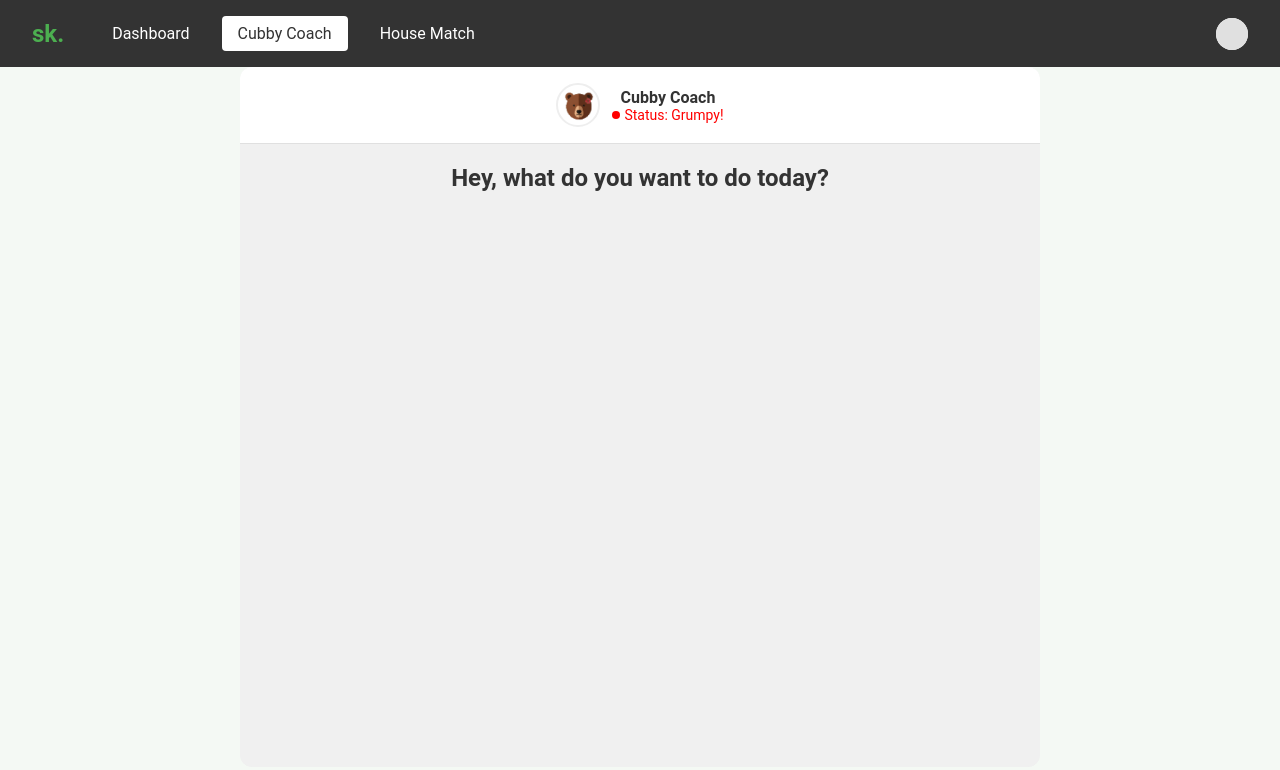
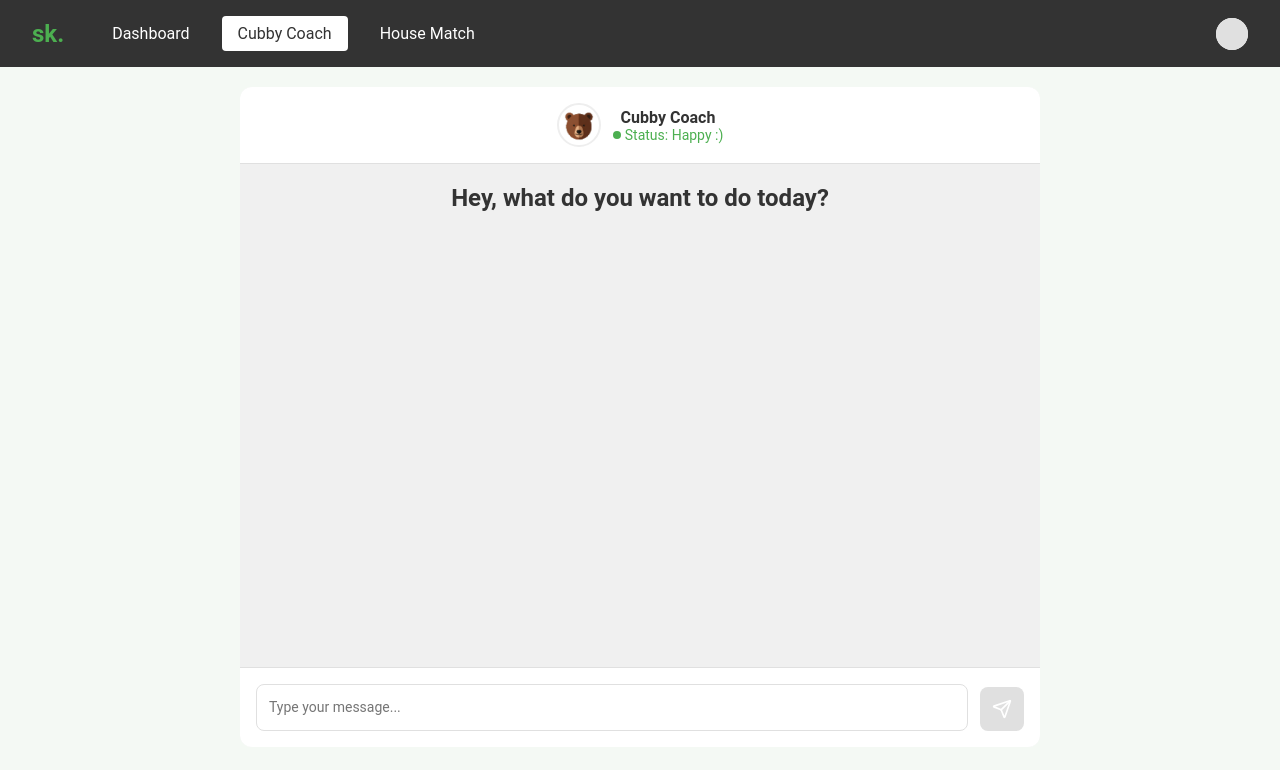
Before and after one commit to collinsbwl/testsite, a React (Create React App) app in the folder smartkart/: page /financeCoach in a window 1280 px wide. Shown: the top 770 px of the page. Built offline with nearby package versions, Linux system fonts and the light colour scheme.

Commit message:
combined

```diff
--- a/smartkart/src/components/financeCoach.js
+++ b/smartkart/src/components/financeCoach.js
@@ -1,16 +1,21 @@
-import { useState, useEffect} from 'react';
+import { useState, useEffect, useRef } from 'react';
+import { Send, Loader2 } from 'lucide-react';
 import '../styles/financeCoach.css';
 import happyImg from '../happy.png';
 import neutralImg from '../neutral.png';
 import angryImg from '../angry.png';
 
-function FinanceCoach() {
-  const [coachStatus, setCoachStatus] = useState('neutral'); // You can set default status
+const FinanceCoach = () => {
+  const [messages, setMessages] = useState([]);
+  const [inputMessage, setInputMessage] = useState('');
+  const [isLoading, setIsLoading] = useState(false);
+  const [coachStatus, setCoachStatus] = useState('neutral');
+  const messagesEndRef = useRef(null);
 
   const statusToImage = {
     happy: happyImg,
     neutral: neutralImg,
-    grumpy: angryImg
+    grumpy: angryImg,
   };
 
   const statusText = {
@@ -20,9 +25,9 @@ function FinanceCoach() {
   };
 
   const statusColors = {
-    happy: "#4CAF50",  // green
-    neutral: "#808080", // grey
-    grumpy: "#FF0000"  // red
+    happy: "#4CAF50",
+    neutral: "#808080",
+    grumpy: "#FF0000"
   };
 
   const getRandomStatus = (currentStatus) => {
@@ -30,18 +35,57 @@ function FinanceCoach() {
     return states[Math.floor(Math.random() * states.length)];
   };
 
+  const scrollToBottom = () => {
+    messagesEndRef.current?.scrollIntoView({ behavior: "smooth" });
+  };
+
   useEffect(() => {
-    // Set initial random status
-    getRandomStatus();
-
-    // Change status every 10 seconds
     const interval = setInterval(() => {
       setCoachStatus(prevStatus => getRandomStatus(prevStatus));
     }, 3000);
-
-    // Cleanup interval on component unmount
     return () => clearInterval(interval);
   }, []);
+
+  useEffect(() => {
+    scrollToBottom();
+  }, [messages]);
+
+  const handleSendMessage = async () => {
+    if (!inputMessage.trim()) return;
+
+    const userMessage = {
+      role: 'user',
+      content: inputMessage
+    };
+
+    setMessages(prev => [...prev, userMessage]);
+    setInputMessage('');
+    setIsLoading(true);
+
+    try {
+      // This is where you would make the actual API call to OpenAI
+      // For demonstration, we'll simulate a response after a delay
+      await new Promise(resolve => setTimeout(resolve, 1000));
+
+      const assistantMessage = {
+        role: 'assistant',
+        content: 'This is a simulated response. In a real implementation, this would be replaced with the OpenAI API response.'
+      };
+
+      setMessages(prev => [...prev, assistantMessage]);
+    } catch (error) {
+      console.error('Error sending message:', error);
+    } finally {
+      setIsLoading(false);
+    }
+  };
+
+  const handleKeyPress = (e) => {
+    if (e.key === 'Enter' && !e.shiftKey) {
+      e.preventDefault();
+      handleSendMessage();
+    }
+  };
 
   return (
     <div className="chat-container">
@@ -50,28 +94,90 @@ function FinanceCoach() {
           <div
             className="coach-avatar"
             style={{
-            '--coach-image': `url(${statusToImage[coachStatus]})`,
               backgroundImage: `url(${statusToImage[coachStatus]})`,
             }}
-        ></div>
+          />
           <div className="coach-details">
             <h3 className="coach-name">Cubby Coach</h3>
             <span
               className="coach-status"
-              style={{ color: statusColors[coachStatus],
-                ['--dot-color']: statusColors[coachStatus]
+              style={{
+                color: statusColors[coachStatus],
+                '--dot-color': statusColors[coachStatus]
               }}
-            > Status: {statusText[coachStatus]}</span>
+            >
+              Status: {statusText[coachStatus]}
+            </span>
           </div>
         </div>
       </div>
+
       <div className="chat-content">
         <div className="chat-title">
           <h1>Hey, what do you want to do today?</h1>
         </div>
+
+        <div className="messages">
+          {messages.map((message, index) => (
+            <div
+              key={index}
+              className={`message ${message.role === 'user' ? 'user-message' : 'assistant-message'}`}
+            >
+              {message.role === 'assistant' && (
+                <div
+                  className="coach-avatar-small"
+                  style={{
+                    backgroundImage: `url(${statusToImage[coachStatus]})`,
+                  }}
+                />
+              )}
+              <div className="message-content">
+                <p>{message.content}</p>
+              </div>
+            </div>
+          ))}
+          {isLoading && (
+            <div className="message assistant-message">
+              <div
+                className="coach-avatar-small"
+                style={{
+                  backgroundImage: `url(${statusToImage[coachStatus]})`,
+                }}
+              />
+              <div className="message-content">
+                <div className="loading">
+                  <Loader2 className="animate-spin" size={20} />
+                </div>
+              </div>
+            </div>
+          )}
+          <div ref={messagesEndRef} />
+        </div>
+      </div>
+
+      <div className="chat-input">
+        <textarea
+          className="input-field"
+          value={inputMessage}
+          onChange={(e) => setInputMessage(e.target.value)}
+          onKeyPress={handleKeyPress}
+          placeholder="Type your message..."
+          rows={1}
+        />
+        <button
+          className="send-button"
+          onClick={handleSendMessage}
+          disabled={!inputMessage.trim() || isLoading}
+        >
+          {isLoading ? (
+            <Loader2 className="animate-spin" size={20} />
+          ) : (
+            <Send size={20} />
+          )}
+        </button>
       </div>
     </div>
   );
-}
+};
 
 export default FinanceCoach;
--- a/smartkart/src/styles/financeCoach.css
+++ b/smartkart/src/styles/financeCoach.css
@@ -1,11 +1,11 @@
 /* financeCoach.css */
 .chat-container {
   max-width: 800px;
-  margin: 0 auto;
+  margin: 20px auto;
   background-color: #f0f0f0;
   border-radius: 12px;
   overflow: hidden;
-  height: calc(100vh - 100px);
+  height: calc(100vh - 140px);
   display: flex;
   flex-direction: column;
 }
@@ -22,8 +22,7 @@
 .coach-info {
   display: flex;
   align-items: center;
-  justify-content: center; /* Centers the entire coach info section */
-
+  justify-content: center;
   width: 100%;
   gap: 12px;
 }
@@ -97,8 +96,109 @@
   margin: 0;
 }
 
-.message-container {
+.messages {
   display: flex;
   flex-direction: column;
   gap: 16px;
 }
+
+.message {
+  display: flex;
+  gap: 12px;
+  max-width: 80%;
+}
+
+.user-message {
+  margin-left: auto;
+  flex-direction: row-reverse;
+}
+
+.assistant-message {
+  margin-right: auto;
+}
+
+.message-content {
+  background-color: white;
+  padding: 12px 16px;
+  border-radius: 12px;
+  box-shadow: 0 1px 4px rgba(0, 0, 0, 0.1);
+}
+
+.user-message .message-content {
+  background-color: #237126;
+  color: white;
+}
+
+.message-content p {
+  margin: 0;
+  line-height: 1.5;
+}
+
+.loading {
+  display: flex;
+  align-items: center;
+  justify-content: center;
+  min-width: 40px;
+  min-height: 40px;
+}
+
+.chat-input {
+  padding: 16px;
+  background-color: #fff;
+  border-top: 1px solid #e0e0e0;
+  display: flex;
+  gap: 12px;
+  align-items: flex-end;
+}
+
+.input-field {
+  flex-grow: 1;
+  border: 1px solid #e0e0e0;
+  border-radius: 8px;
+  padding: 12px;
+  resize: none;
+  max-height: 120px;
+  font-family: inherit;
+  font-size: 14px;
+  line-height: 1.5;
+}
+
+.input-field:focus {
+  outline: none;
+  border-color: #4CAF50;
+}
+
+.send-button {
+  background-color: #237126;
+  color: white;
+  border: none;
+  border-radius: 8px;
+  padding: 12px;
+  cursor: pointer;
+  transition: background-color 0.2s;
+  display: flex;
+  align-items: center;
+  justify-content: center;
+}
+
+.send-button:hover:not(:disabled) {
+  background-color: #266829;
+}
+
+.send-button:disabled {
+  background-color: #e0e0e0;
+  cursor: not-allowed;
+}
+
+.animate-spin {
+  animation: spin 1s linear infinite;
+}
+
+@keyframes spin {
+  from {
+    transform: rotate(0deg);
+  }
+  to {
+    transform: rotate(360deg);
+  }
+}
```
Lines whose indentation alone changed are shown as unchanged.
